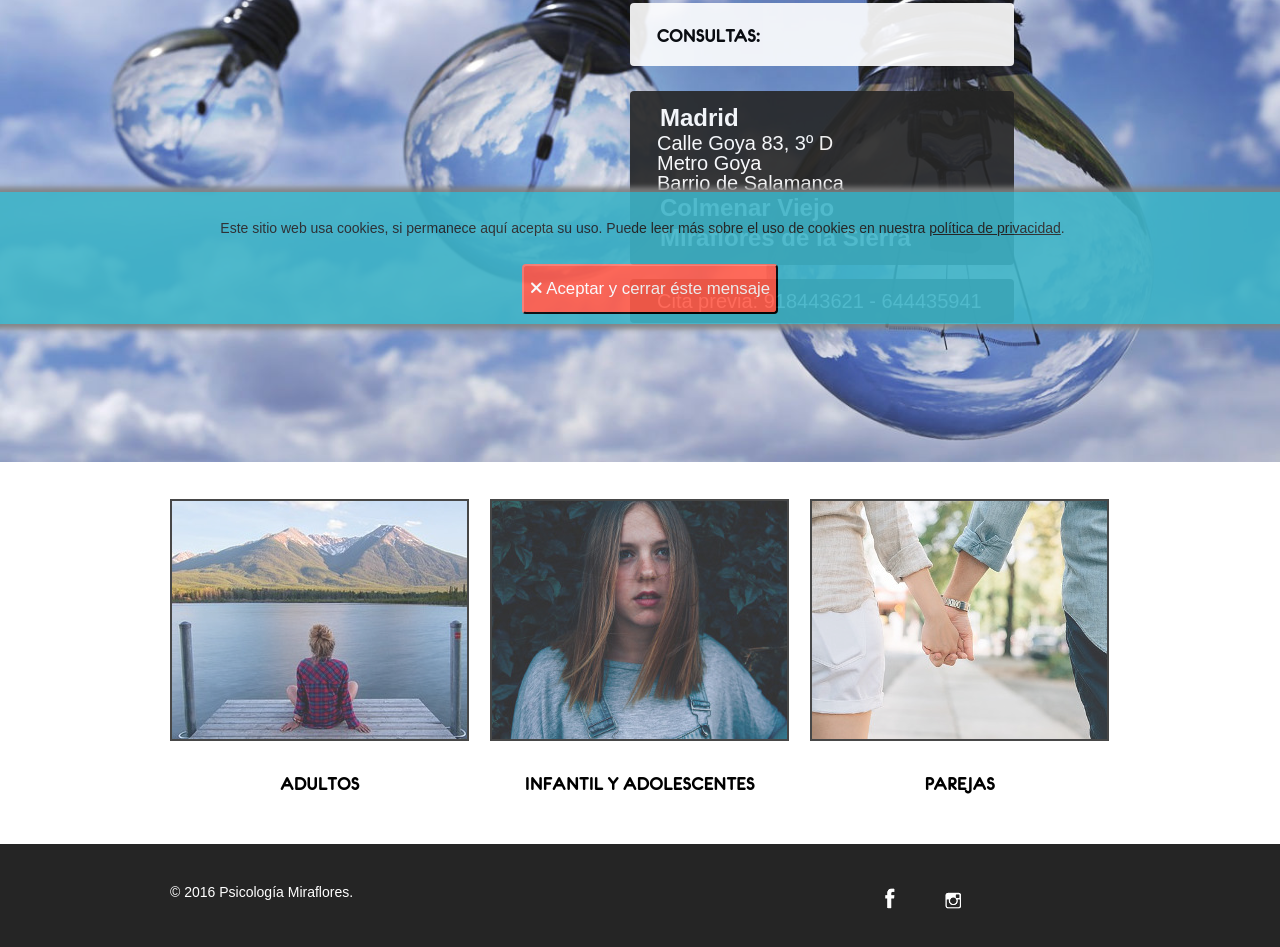
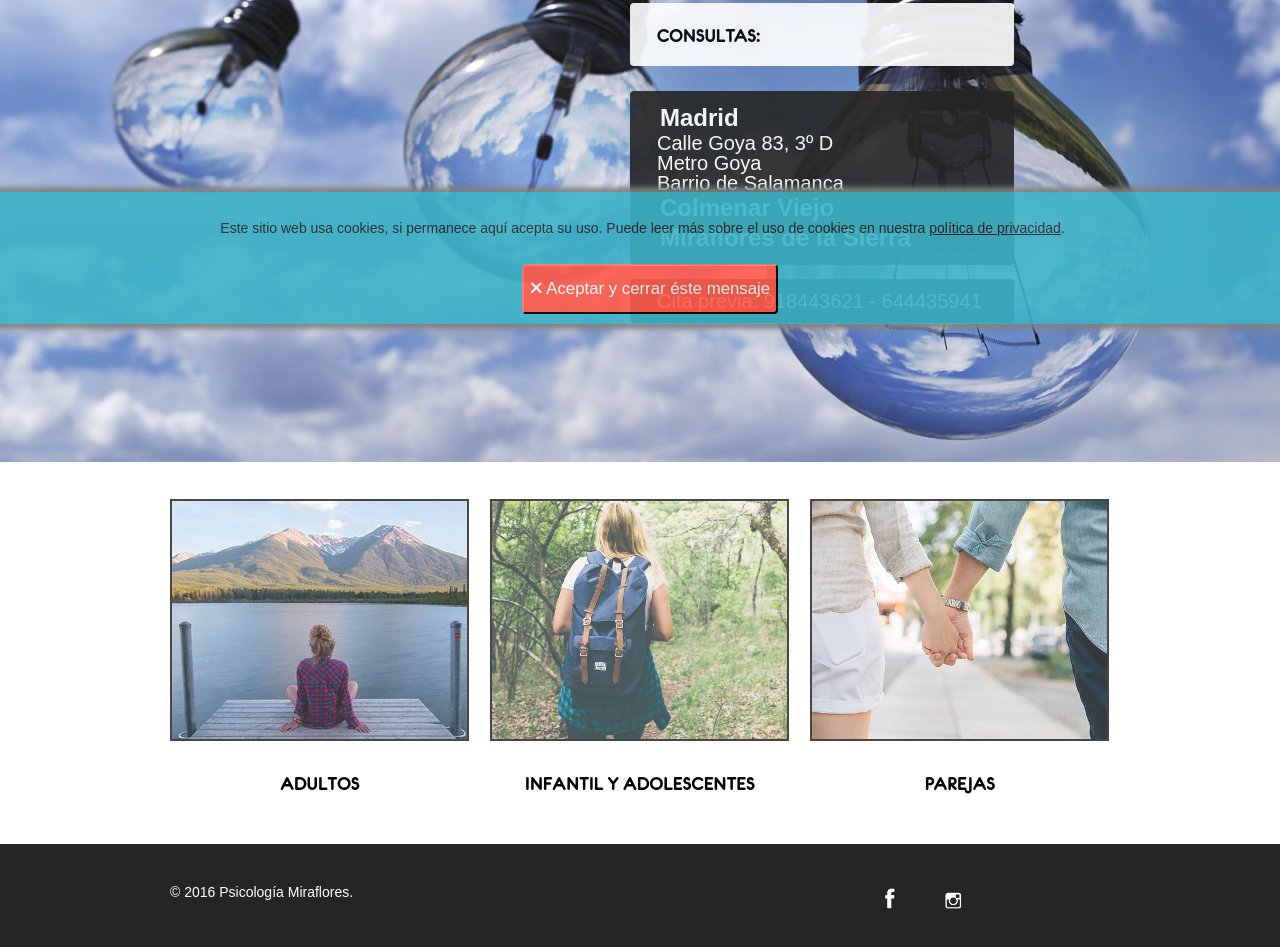
Before and after one commit to manolomaroto/aplcacionCitas, a plain HTML site: page prototipo03/index.html in a window 1280 px wide. Shown: the part 476-1423 px from the top of the page. Drawn offline with Linux system fonts and the light colour scheme.

Commit message:
new teenager picture index

```diff
--- a/prototipo03/index.html
+++ b/prototipo03/index.html
@@ -93,7 +93,7 @@
 			</li>
 			<li id="child">
 				<a href="infantil.html">
-					<img src="images/adolescente.jpg" alt="Area infantil y adolescentes">
+					<img src="images/backpack.jpg" alt="Area infantil y adolescentes">
 					<span>Infantil y adolescentes</span>
 				</a>
 			</li>
```
Also changed, not shown: prototipo03/images/backpack.jpg (added).
